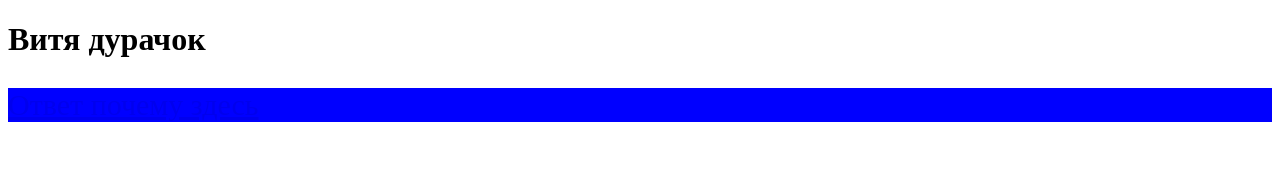
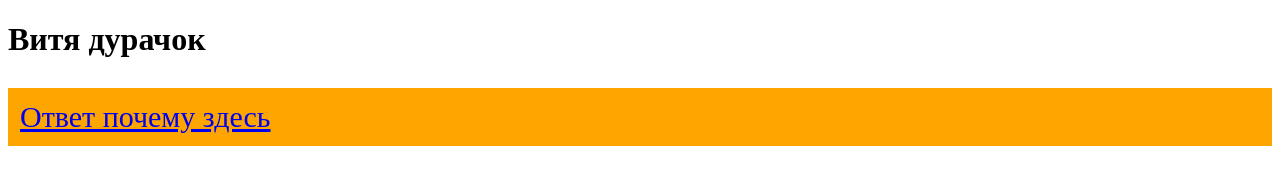
Before and after one commit to Bidulusha/vitya, a plain HTML site: page index.html in a window 1280 px wide. Drawn offline with Linux system fonts and the light colour scheme.

Commit message:
Update style.css

```diff
--- a/style.css
+++ b/style.css
@@ -2,5 +2,6 @@
     font-size:30px;
     text-decoration: none;
     user-select: none;
-    background: blue;
+    background: orange;
+    padding:12px;
 }
```
